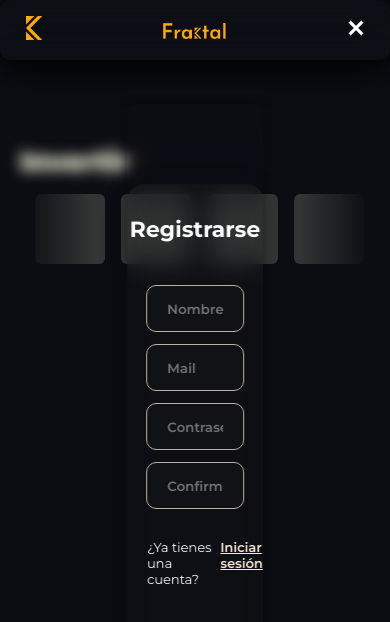
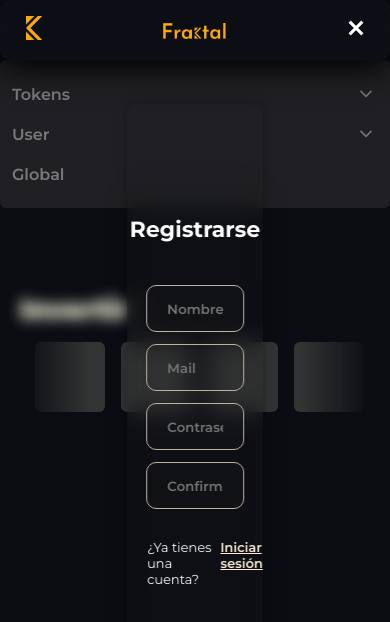
Before and after one commit to Yaguarete4/Fraktal, a React (Vite) app in the folder FrontEnd/Fraktal/: page /login in a window 390 px wide. Both pictures are taken after a click on the label 354 px from the left and 28 px from the top of the page. Shown: the top 622 px of the page. Built offline with nearby package versions, Linux system fonts and the light colour scheme.

Commit message:
Navbar responsive

```diff
--- a/FrontEnd/Fraktal/src/App.jsx
+++ b/FrontEnd/Fraktal/src/App.jsx
@@ -1,4 +1,5 @@
 import './css/App.css';
+import './css/cel.css'; // Asegúrate de importar el archivo CSS
 import { Navbar } from './components/Navbar';
 import { LoginWeb } from './components/LoginWeb';
 import { Login } from './components/Login';
@@ -11,16 +12,22 @@ import { PaginaPrincipal } from './components/PaginaPrincipal';
 import { SignupWeb } from './components/SignupWeb';
 
 function App() {
+  const [isCelVisible, setIsCelVisible] = useState(false);
+
+  const handleMenuToggle = () => {
+    setIsCelVisible(!isCelVisible);
+  };
+
   return (
     <>
       <section>
-        <Navbar />
+        <Navbar onMenuToggle={handleMenuToggle} />
+        {isCelVisible && <Cel className="cel-enter" />}
         <Routes>
           <Route path="/" element={<PaginaPrincipal />} />
           <Route path="/wallet" element={<Link to="/login">Hola</Link>} />
           <Route path="/login" element={<LoginWeb />} />
           <Route path="/signup" element={<SignupWeb />} />
-                <Route path="/cel" element={<Cel />} />
           <Route path="/global" element={<GlobalPage />} />
         </Routes>
       </section>
--- a/FrontEnd/Fraktal/src/components/Cel.jsx
+++ b/FrontEnd/Fraktal/src/components/Cel.jsx
@@ -1,11 +1,10 @@
-import React, { useState } from "react";
+import React from "react";
 import '../css/cel.css';
 import flech from '../img/chevron.svg';
 
-
-export const Cel = () => {
+export const Cel = ({ className }) => {
   return (
-    <div className="dropdowns">
+    <div className={`dropdowns ${className}`}>
       <div className="dropdown">
         <button className="button-class">
           Tokens
@@ -25,12 +24,12 @@ export const Cel = () => {
           <div className="celup">Login</div>
           <div className="celup">Signup</div>
         </div>
-        <div className="dropdown">
+      </div>
+      <div className="dropdown">
         <button className="button-class">
           Global
         </button>
       </div>
-      </div>
     </div>
   );
 };
--- a/FrontEnd/Fraktal/src/components/Navbar.jsx
+++ b/FrontEnd/Fraktal/src/components/Navbar.jsx
@@ -7,24 +7,20 @@ import logoConf from '../img/confi.png';
 import logoUser from '../img/User_03.svg';
 import { Link } from 'react-router-dom';
 
-export const Navbar = ({ onPageChange, setShowLogin, isBlurry }) => {
-  const handlePageClick = (page) => {
-    onPageChange(page);
-  };
-
+export const Navbar = ({ onMenuToggle, setShowLogin, isBlurry }) => {
   return (
     <header className={isBlurry ? 'blur' : ''}>  {/* Agregar aquí la clase blur */}
       <div className="navbar__logo-opciones">
         <div className="caja">
-          <img onClick={() => handlePageClick('home')} src={logo} alt="Logo" className="logito" />
+          <img src={logo} alt="Logo" className="logito" />
         </div>
         <div className="navbar__opciones">
-          <Link to="/market" className="button" onClick={() => handlePageClick('market')}>Market</Link>
-          <Link to="/token" className="button" onClick={() => handlePageClick('token')}>Token</Link>
-          <Link to="/trade" className="button" onClick={() => handlePageClick('trade')}>Trade</Link>
-          <Link to="/wallet" className="button" onClick={() => handlePageClick('wallet')}>Wallet</Link>
-          <Link to="/global" className="button" onClick={() => handlePageClick('global')}>Global</Link>
-          <Link to="/news" className="button" onClick={() => handlePageClick('news')}>News</Link>
+          <Link to="/market" className="button">Market</Link>
+          <Link to="/token" className="button">Token</Link>
+          <Link to="/trade" className="button">Trade</Link>
+          <Link to="/wallet" className="button">Wallet</Link>
+          <Link to="/global" className="button">Global</Link>
+          <Link to="/news" className="button">News</Link>
         </div>
       </div>
 
@@ -46,14 +42,13 @@ export const Navbar = ({ onPageChange, setShowLogin, isBlurry }) => {
           <img src={logo} alt="Logo" className="logitok" />
         </div>
         <label className="container">
-          <input type="checkbox" />
+          <input type="checkbox" onChange={onMenuToggle} />
           <div className="checkmark">
             <span></span>
             <span></span>
             <span></span>
           </div>
         </label>
-
       </div>
     </header>
   );
--- a/FrontEnd/Fraktal/src/css/cel.css
+++ b/FrontEnd/Fraktal/src/css/cel.css
@@ -140,3 +140,17 @@ body.open .dropdowns::before {
     margin-left: auto;
   }
 }
+@keyframes fadeInRight {
+  0% {
+     opacity: 0;
+     transform: translateX(20px);
+  }
+  100% {
+     opacity: 1;
+     transform: translateX(0);
+  }
+}
+
+.cel-enter {
+ animation: fadeInRight 1.5s ease;
+}
```
Lines whose indentation alone changed are shown as unchanged.
